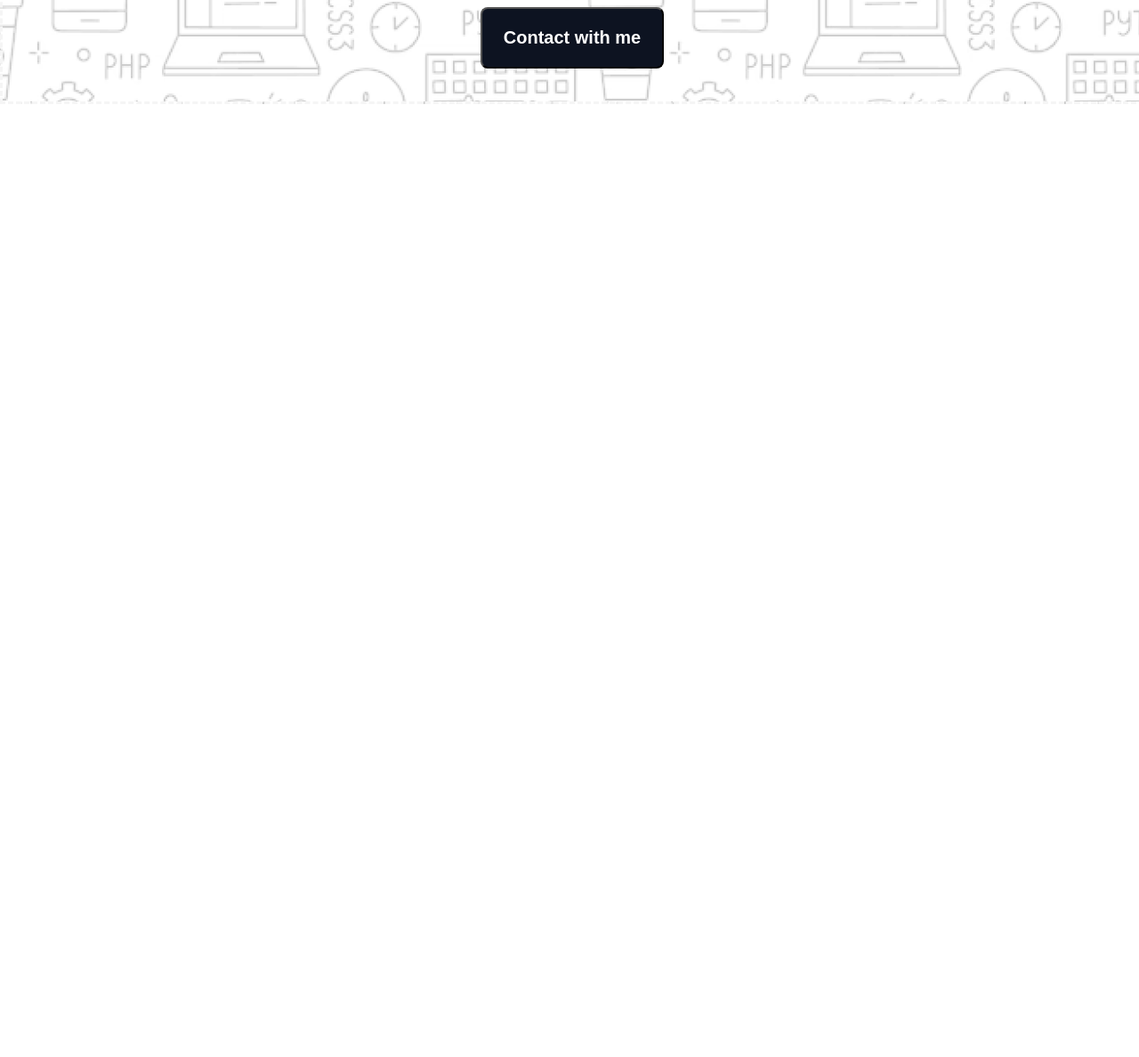
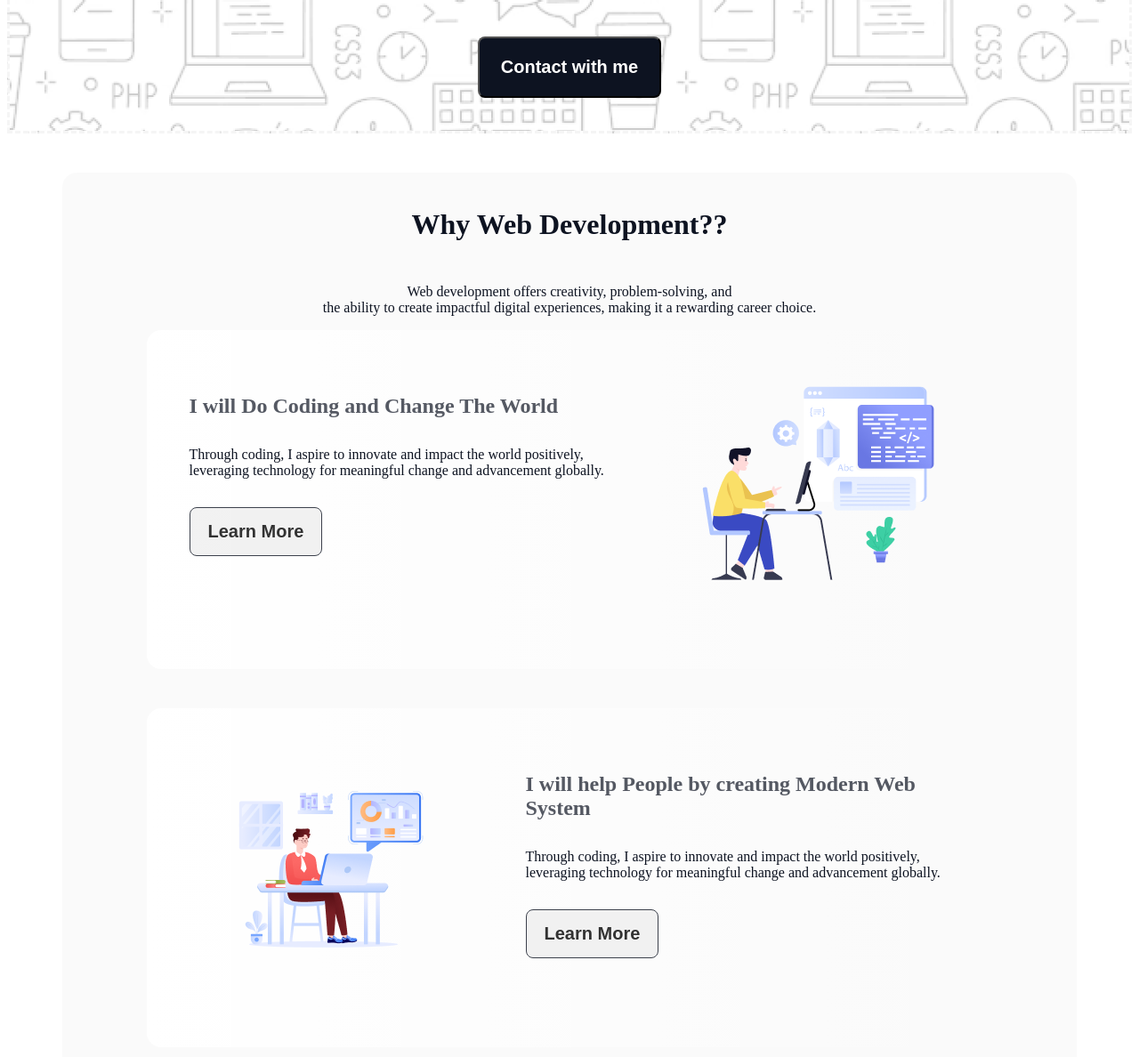
Before and after one commit to rashidul-islam9/assingment1-solution, a plain HTML site: page index.html in a window 1280 px wide. Shown: the part 695-1883 px from the top of the page at 89% size. Before the commit the page ends 816 px from the top, so only its background shows below. Drawn offline with Linux system fonts and the light colour scheme; a web font is replaced by a local one.

Commit message:
added the web development section

```diff
--- a/index.html
+++ b/index.html
@@ -17,7 +17,7 @@
 
        <!-- ph hero benner section start here -->
 
-       <section class="banner-container">
+        <div class="banner-container">
              <div>
                 <div class="banner-hero-pic">
                 <img src="assets/Group.png" alt="">
@@ -28,11 +28,53 @@
             <div class="second-btn">
                 <button class="secondary-btn">Contact with me</button>
             </div>
-       </section>
 
     </header>
     <main>
+    <section class="web-section">
+        <div class="box-container">
+            <div class="box-content">
+                <h1 class="box-content-title">Why Web Development??</h1>
+                <p class="box-content-description">Web development offers creativity, problem-solving, and <br> the ability to create impactful digital experiences, making it a rewarding career choice.</p>
 
+                <!-- layer 1 -->
+
+            <div class="mini-box1">
+             <div class="box1-layer1"><h3 class="mini-box1-title">I will Do Coding and Change The World</h3>
+                <p class="mini-box1-description">Through coding, I aspire to innovate and impact the world positively, leveraging technology for meaningful change and advancement globally.</p>
+                <button class="btn-primary">Learn More</button>
+            </div>
+                <div class="box1-layer2">
+                    <img src="assets/Layer_1.png" alt="">
+             </div>
+            </div>
+
+    <!-- layer 2  -->
+
+              <div class="mini-box2">
+                <div class="box2-layer2">
+                    <img src="assets/Group3.png" alt="">
+              </div>
+
+                <div class="box2-layer1"><h3 class="mini-box2-title">I will help People by creating Modern Web System</h3>
+                   <p class="mini-box2-description">Through coding, I aspire to innovate and impact the world positively, leveraging technology for meaningful change and advancement globally.</p>
+                   <button class="btn-primary">Learn More</button>
+                 </div>
+                </div>
+
+            <div class="mini-box1">
+                <div class="box1-layer1"><h3 class="mini-box1-title">I will Do Coding and Change The World</h3>
+                   <p class="mini-box1-description">Through coding, I aspire to innovate and impact the world positively, leveraging technology for meaningful change and advancement globally.</p>
+                   <button class="btn-primary">Learn More</button>
+               </div>
+                   <div class="box1-layer2">
+                       <img src="assets/Group4.png" alt="">
+                </div>
+               </div>
+           </div>
+        </div>
+
+    </section>
     </main>
     <footer>
 
--- a/styles/style.css
+++ b/styles/style.css
@@ -24,7 +24,7 @@ div h1{
     line-height: 23px;
     font-size: 20px;
     font-weight: 600;
-    padding: 17px 24px 17px 24px;
+    padding: 15px 20px 15px 20px;
     box-sizing: border-box;
     border: 1px solid rgb(13, 19, 33);
     border-radius: 8px;
@@ -35,9 +35,7 @@ div h1{
   /* banner section starts here */
 
 .banner-container{
-    position: absolute;
     border: 3px dashed whitesmoke;
-    width: 100%;
     height: 652px;
     left: 0;
     right: 0;
@@ -50,24 +48,24 @@ div h1{
    margin-top: 26px;
 }
 
-section div h1,p {
+ div h1,p {
   text-align: center;
 }
 
-section div h1 {
+ div h1 {
   font-size: 48px;
   font-weight: 800;
   color: rgb(13, 19, 33);
   margin-top: 32px;
   margin-bottom: 24px;
+}
 
-  section div p {
+   div p {
     font-size: 16px;
     font-weight: 400;
     color: rgb(13, 19, 33);
-    margin-bottom: 32px;
   }
-}
+
  div {
   text-align: center;
   margin-bottom: 44px;
@@ -83,3 +81,129 @@ section div h1 {
   border-radius: 8px;
   background: rgb(13, 19, 33);
 }
+
+ /* "Why Web Development??" starts here     */
+
+.box-container{
+  width: 1140px;
+  height: 1495px;
+  display: flex;
+  flex-direction: row;
+  justify-content: flex-start;
+  align-items: center;
+  border-radius: 16px;
+  background: rgba(13, 19, 33, 0.02);
+  margin: 0 auto;
+
+}
+.box-content{
+  width: 946px;
+  height: 1235px;
+  z-index: 1;
+  display: flex;
+  flex-direction: column;
+  justify-content: flex-start;
+  align-items: center;
+  margin: 0 auto;
+  }
+.box-content-title{
+  font-size: 32px;
+  font-weight: 800;
+  color: rgb(13, 19, 33);
+  margin-top: -90px;
+}
+.box-content-description{
+  font-size: 16px;
+  font-weight: 400;
+  color: rgb(13, 19, 33);
+  margin-top: 24px;
+
+}
+
+/* layer one style  */
+
+.mini-box1{
+  width: 855px;
+  height: 336px;
+  display: flex;
+  justify-content: space-between;
+  text-align: center;
+  flex-direction: row ;
+  padding: 48px;
+  border-radius: 16px;
+  background: linear-gradient(90.00deg, rgb(255, 255, 255),rgba(255, 255, 255, 0) 100%);
+}
+.mini-box1-title{
+  font-size: 24px;
+  font-weight: 700;
+  color: rgba(13, 19, 33, 0.7);
+  text-align: left;
+  margin-bottom: 16px;
+}
+.mini-box1-description{
+  font-size: 16px;
+  font-weight: 400;
+  color: rgb(13, 19, 33);
+  text-align: left;
+  margin-bottom: 32px;
+}
+.box1-layer1{
+  width: 477px;
+  height: 220px;
+  display: flex;
+  flex-direction: column;
+  justify-content: flex-start;
+  align-items: flex-start;
+  padding: 0px;
+
+}
+ .box1-layer2{
+  width: 259.56px;
+  height: 217.01px;
+  padding: 12px 20px 12px 20px;
+  margin-left: 10px;
+ }
+
+ /* layer 2 style  */
+
+ .mini-box2{
+  width: 855px;
+  height: 336px;
+  display: flex;
+  justify-content: space-between;
+  text-align: center;
+  flex-direction: row ;
+  padding: 48px;
+  border-radius: 16px;
+  background: linear-gradient(90.00deg, rgb(255, 255, 255),rgba(255, 255, 255, 0) 100%);
+}
+.mini-box2-title{
+  font-size: 24px;
+  font-weight: 700;
+  color: rgba(13, 19, 33, 0.7);
+  text-align: left;
+  margin-bottom: 16px;
+}
+.mini-box2-description{
+  font-size: 16px;
+  font-weight: 400;
+  color: rgb(13, 19, 33);
+  text-align: left;
+  margin-bottom: 32px;
+}
+.box2-layer1{
+  width: 477px;
+  height: 220px;
+  display: flex;
+  flex-direction: column;
+  justify-content: flex-start;
+  align-items: flex-start;
+  padding: 0px;
+
+}
+ .box2-layer2{
+  width: 259.56px;
+  height: 217.01px;
+  padding: 12px 20px 12px 20px;
+  margin-left: 10px;
+ }
```
Lines whose indentation alone changed are shown as unchanged.
